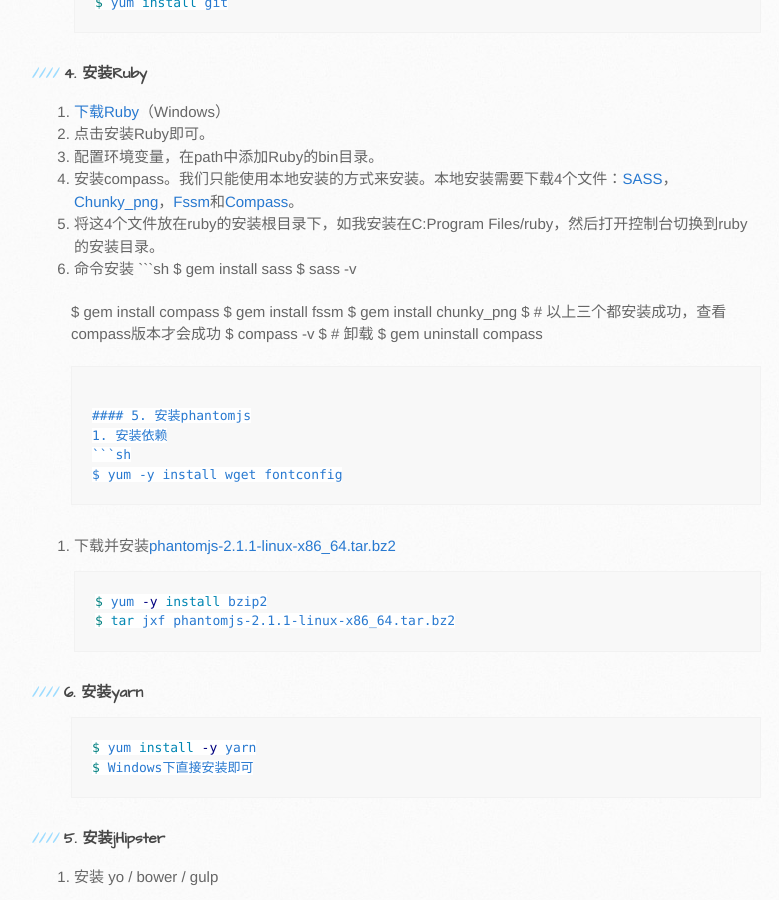
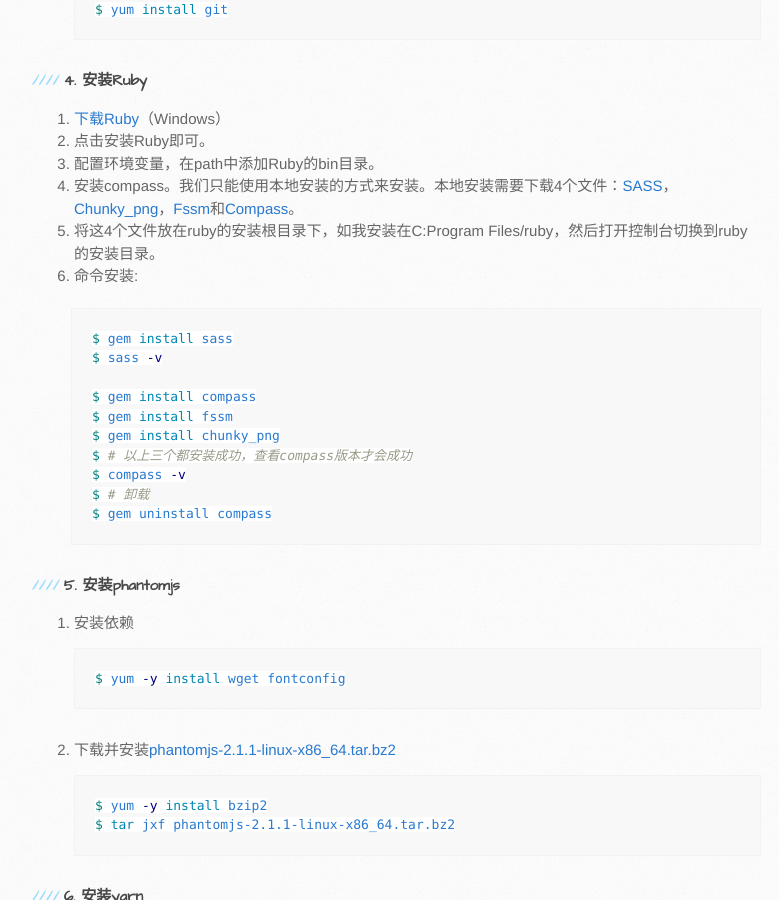
Before and after one commit to alleyz-favorite/alleyz-favorite.github.io, a Jekyll site: the page built from docs/jhipster/dd_jhipster.md, in a window 1280 px wide and 900 px high, scrolled down 1625 px. Shown: the whole window, without its empty margins (99-878 px from the left). Built offline with Jekyll 4.4.1, drawn with Linux system fonts in a browser that asks for light colours; our own code applies the rules of GitHub Pages for plain Markdown files.

Commit message:
edit file

````diff
--- a/docs/jhipster/dd_jhipster.md
+++ b/docs/jhipster/dd_jhipster.md
@@ -32,6 +32,7 @@ $ vim /etc/profile
 ```
 
 5. 添加以下内容：
+
 ```sh
 $ #set for nodejs
 $ NODE_HOME=/usr/local/node
@@ -67,7 +68,8 @@ $ yum install git
 3. 配置环境变量，在path中添加Ruby的bin目录。
 4. 安装compass。我们只能使用本地安装的方式来安装。本地安装需要下载4个文件：[SASS](http://rubygems.org/downloads/sass-3.2.13.gem)，[Chunky_png](http://rubygems.org/downloads/chunky_png-1.2.9.gem)，[Fssm](http://rubygems.org/downloads/fssm-0.2.10.gem)和[Compass](http://rubygems.org/downloads/compass-0.12.2.gem)。
 5. 将这4个文件放在ruby的安装根目录下，如我安装在C:Program Files/ruby，然后打开控制台切换到ruby的安装目录。
-6. 命令安装
+6. 命令安装:
+
 ```sh
 $ gem install sass
 $ sass -v
````
